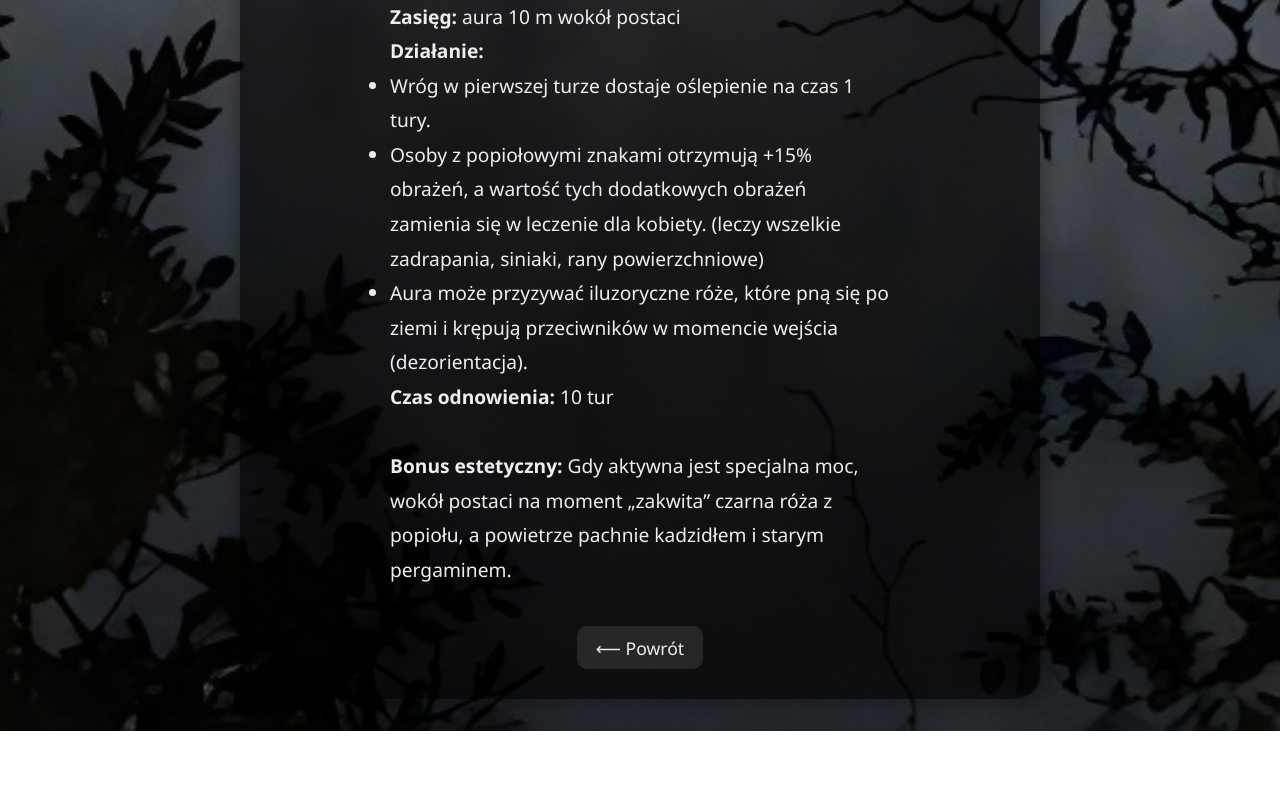
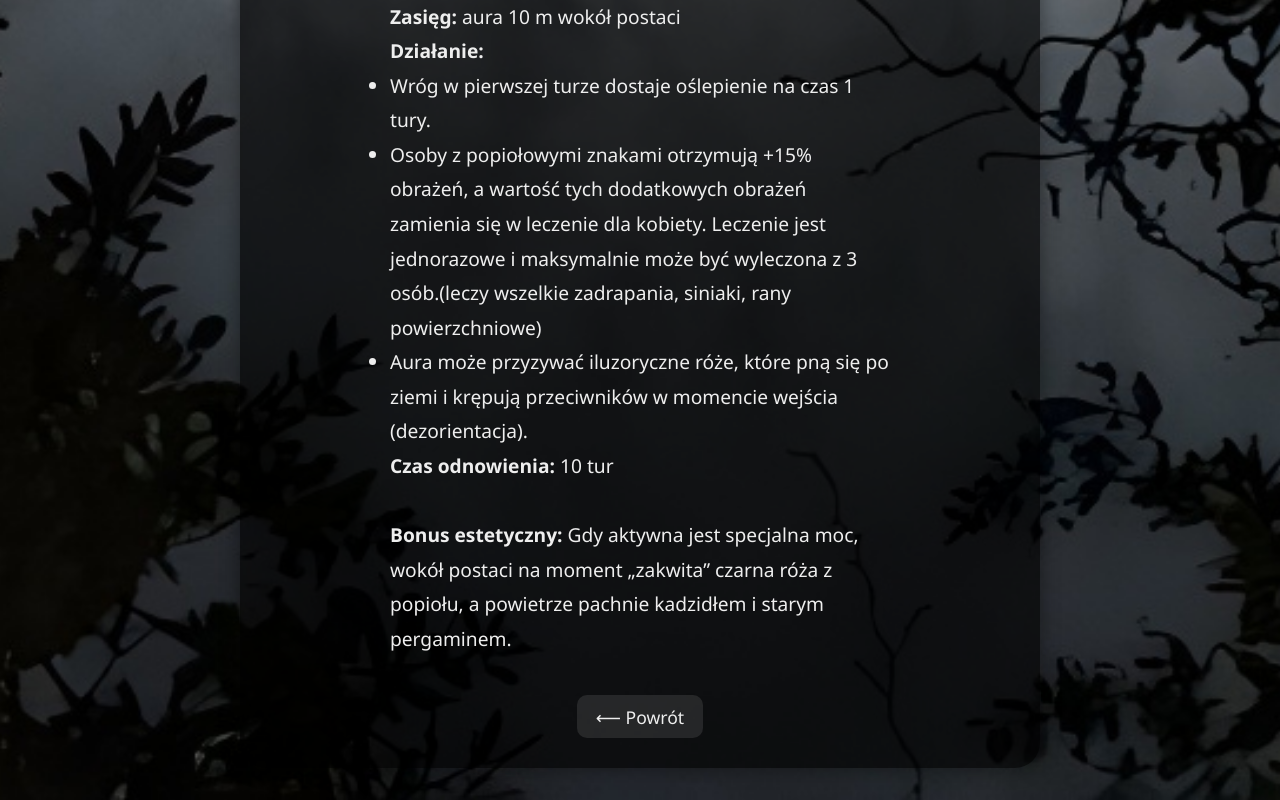
Before and after one commit to WujekLucjan/kplathiusma, a plain HTML site: page moce.html in a window 1280 px wide. Shown: the part 2732-3532 px from the top of the page. Before the commit the page ends 3463 px from the top, so only its background shows below. Drawn offline with Linux system fonts and the light colour scheme.

Commit message:
Update moce.html

```diff
--- a/moce.html
+++ b/moce.html
@@ -62,7 +62,7 @@
         <strong>Działanie:</strong>
         <ul>
           <li>Wróg w pierwszej turze dostaje oślepienie na czas 1 tury.</li>
-          <li>Osoby z popiołowymi znakami otrzymują +15% obrażeń, a wartość tych dodatkowych obrażeń zamienia się w leczenie dla kobiety. (leczy wszelkie zadrapania, siniaki, rany powierzchniowe)</li>
+          <li>Osoby z popiołowymi znakami otrzymują +15% obrażeń, a wartość tych dodatkowych obrażeń zamienia się w leczenie dla kobiety. Leczenie jest jednorazowe i maksymalnie może być wyleczona z 3 osób.(leczy wszelkie zadrapania, siniaki, rany powierzchniowe)</li>
           <li>Aura może przyzywać iluzoryczne róże, które pną się po ziemi i krępują przeciwników w momencie wejścia (dezorientacja).</li>
         </ul>
         <strong>Czas odnowienia:</strong> 10 tur
```
